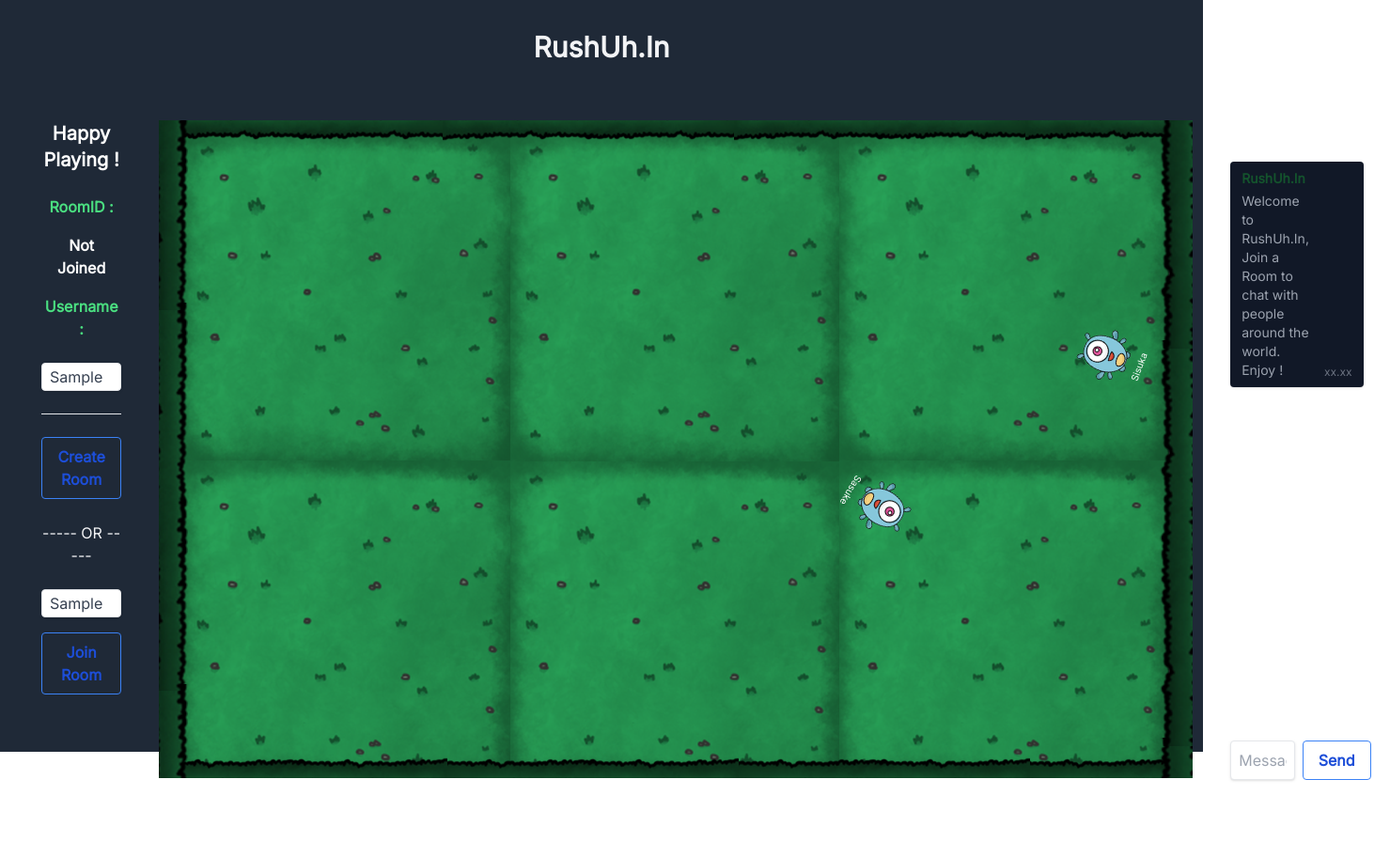
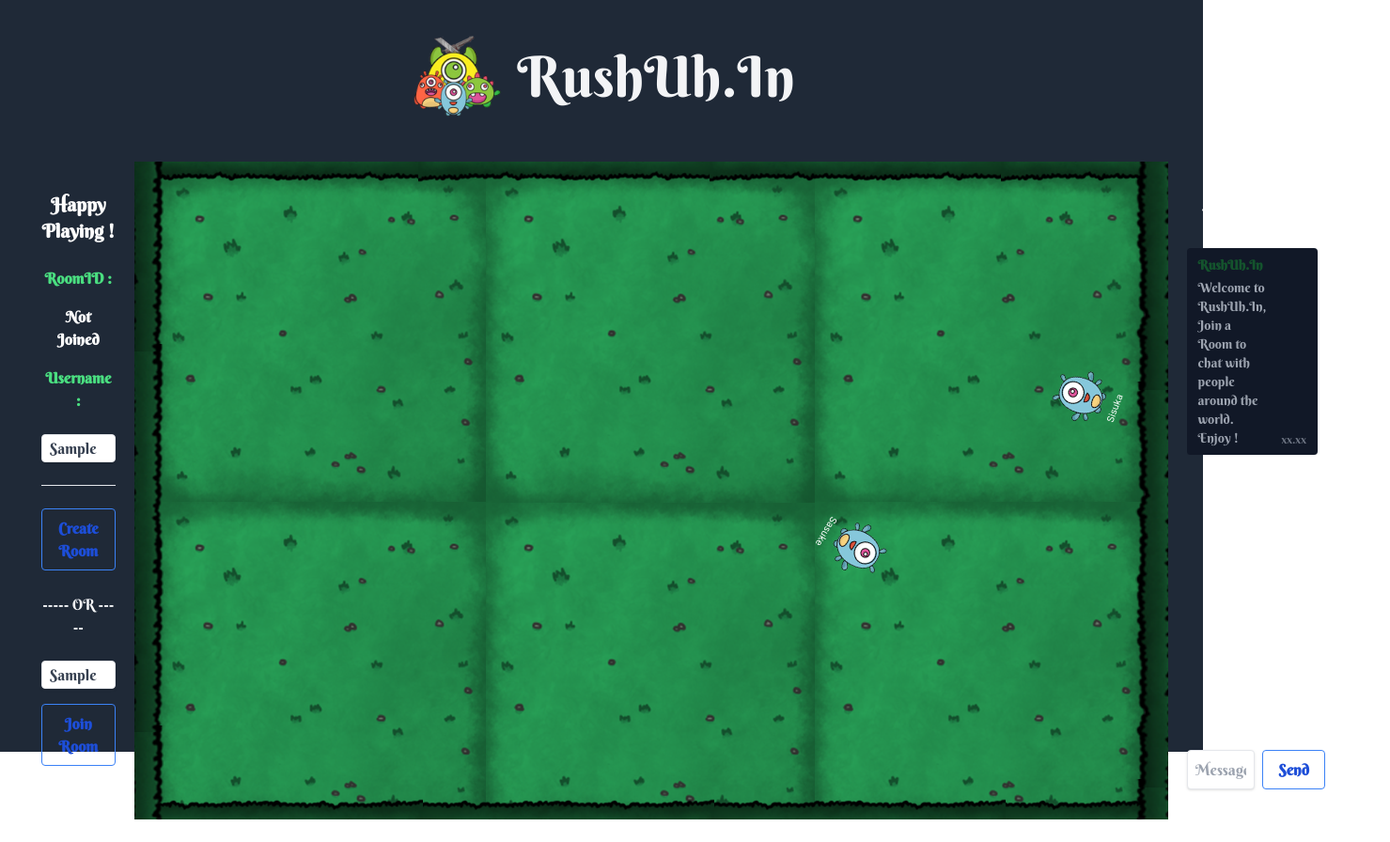
Before and after one commit to Allam0053/chat-websocket-nodejs, a website built with Vite: page index.html in a window 1280 px wide. Both pictures are taken after typing "Sample", "Sample" into the empty fields and a click on the button "Create Room". Shown: the whole page at 94% size, 1479 px wide, since content can reach past the window. Before the commit the page ends 874 px from the top, so only its background shows below. Built offline with nearby package versions, Linux system fonts and the light colour scheme; no server answers.

Commit message:
style: font, logo, layout

```diff
--- a/css/input.css
+++ b/css/input.css
@@ -2,8 +2,12 @@
 @tailwind components;
 @tailwind utilities;
 
+.title{
+    font-family: 'Berkshire Swash', cursive;
+}
+
 .box{
-    @apply p-5;
+    @apply px-5 py-8 max-h-[700px];
 }
 
 .box-title{
--- a/index.html
+++ b/index.html
@@ -8,13 +8,13 @@
     <!-- Font -->
     <link rel="preconnect" href="https://fonts.googleapis.com">
     <link rel="preconnect" href="https://fonts.gstatic.com" crossorigin>
-    <link href="https://fonts.googleapis.com/css2?family=Inter&display=swap" rel="stylesheet">
+    <link href="https://fonts.googleapis.com/css2?family=Berkshire+Swash&family=Inter&display=swap" rel="stylesheet">
 
     <!-- TailwindCSS -->
     <link href="/css/output.css" rel="stylesheet">
     <style>
         body {
-            font-family: 'Inter', sans-serif;
+    font-family: 'Berkshire Swash', cursive;
         }
     </style>
 
@@ -22,8 +22,9 @@
 <body>
 
     <div class="layout bg-gray-800 text-gray-100 flex flex-col  min-h-screen max-h-screen">
-        <div class="title text-3xl text-center font-semibold mt-8 mb-4">
-            <h1 class="">RushUh.In</h1>
+        <div class="mx-auto title text-3xl text-center mt-8 mb-4 flex gap-4">
+            <img src="assets/cover.png" width="100" class="" alt="">
+            <h1 class="text-6xl my-auto">RushUh.In</h1>
         </div>
         <div class="content flex p-6">
             <div id="controllbox" class="box flex-1 flex flex-col gap-2">
@@ -46,23 +47,21 @@
                 <button id = 'btnJoin' class="btn">Join Room</button>
             </div>
 
-            <div id="canvascontainer" class="box flex-1 hidden"></div>
-            <div id="splash" class="box flex-1 min-w-[1100px] min-h-[700px] bg-gray-900 rounded-xl text-center my-auto text-4xl font-semibold flex flex-col align-middle">
+            <div id="canvascontainer" class="flex-1 hidden"></div>
+            <div id="splash" class="flex-1 min-w-[1100px] min-h-[700px] bg-gray-900 rounded-xl text-center my-auto text-4xl font-semibold flex flex-col align-middle">
                 <div class="char flex justify-center align-bottom mb-8 mt-auto">
-                    <img src="/assets/char1.png" class="mt-auto" alt="">
-                    <img src="/assets/char3.png" class="h-64" alt="">
-                    <img src="/assets/char4.png" class="mt-auto" alt="">
+                    <img src="/assets/cover.png"  width="300" class="mt-auto" alt="">
                 </div>
                 <div class="mb-auto">
                     Join a room to play a game !
                 </div>
             </div>
 
-            <div id="msgbox" class="box flex-1 ">
+            <div id="msgbox" class="box flex-1 flex flex-col">
                 <div class="box-title">
                     <h2>Message Box</h2>
                 </div>
-                <div id="chats" class="chats flex flex-col gap-2 overflow-y-auto h-[600px] scrollbar pr-2 text-sm">
+                <div id="chats" class="chats flex flex-col gap-2 overflow-y-auto  scrollbar pr-2 my-4 text-sm">
                     <div class="chatL">
                         <span class="block text-green-900 font-extrabold mb-1">RushUh.In</span>
                         <div class="text flex max-w-max">
@@ -71,7 +70,7 @@
                         </div>
                     </div>
                 </div>
-                <div class="sender mt-4 flex gap-2">
+                <div class="sender mb-0 mt-auto flex gap-2">
                     <input class="text-input" id="chat-input" type="text" placeholder="Message" disabled>
                     <button id="btnSend" class="btn" disabled>Send</button>
                 </div>
```
Also changed, not shown: assets/cover.png (added), css/output.css.
